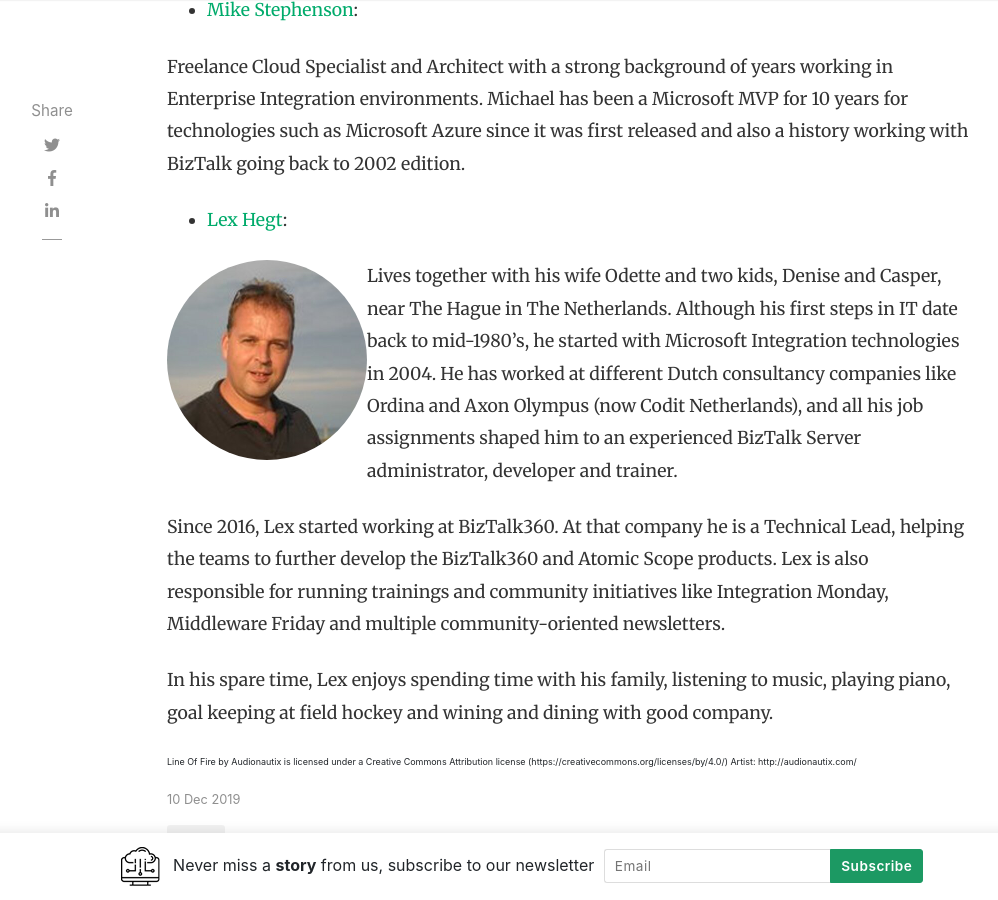
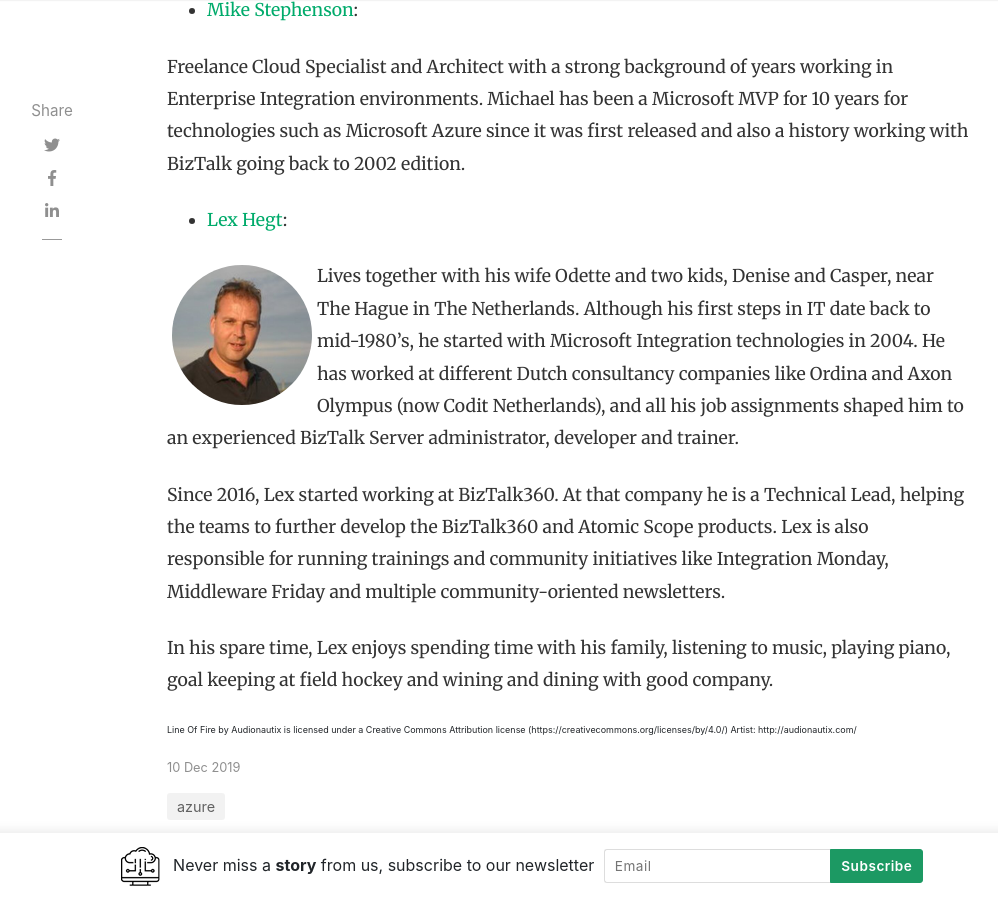
Before and after one commit to daveRendon/wikiazure-podcast, a Jekyll site: the page built from _posts/2019-12-10-episode-07-integration-user-group.md, in a window 1280 px wide and 900 px high, scrolled down 1691 px. Shown: the whole window, without its empty margins (118-1116 px from the left). Built offline with Jekyll 4.4.1, drawn with Linux system fonts in a browser that asks for light colours; nearby versions of some CDN libraries; comment, search, counter and statistics services are not loaded.

Commit message:
Update 2019-12-10-episode-07-integration-user-group.md

```diff
--- a/_posts/2019-12-10-episode-07-integration-user-group.md
+++ b/_posts/2019-12-10-episode-07-integration-user-group.md
@@ -47,7 +47,7 @@
 
 + <a href="https://www.linkedin.com/in/lexhegt/" target="_blank">Lex Hegt</a>:
 
-<img src="../assets/images/episode07/lex-hegt.jpg" alt="Lex Hegt" style="width:200px;border-radius: 50%;clear:both;float:left">
+<img src="../assets/images/episode07/lex-hegt.jpg" alt="Lex Hegt" style="width:150px;border-radius: 50%;clear:both;float:left;padding: 5px;">
 
 <p>Lives together with his wife Odette and two kids, Denise and Casper, near The Hague in The Netherlands. Although his first steps in IT date back to mid-1980’s, he started with Microsoft Integration technologies in 2004. He has worked at different Dutch consultancy companies like Ordina and Axon Olympus (now Codit Netherlands), and all his job assignments shaped him to an experienced BizTalk Server administrator, developer and trainer.</p>
 
```
